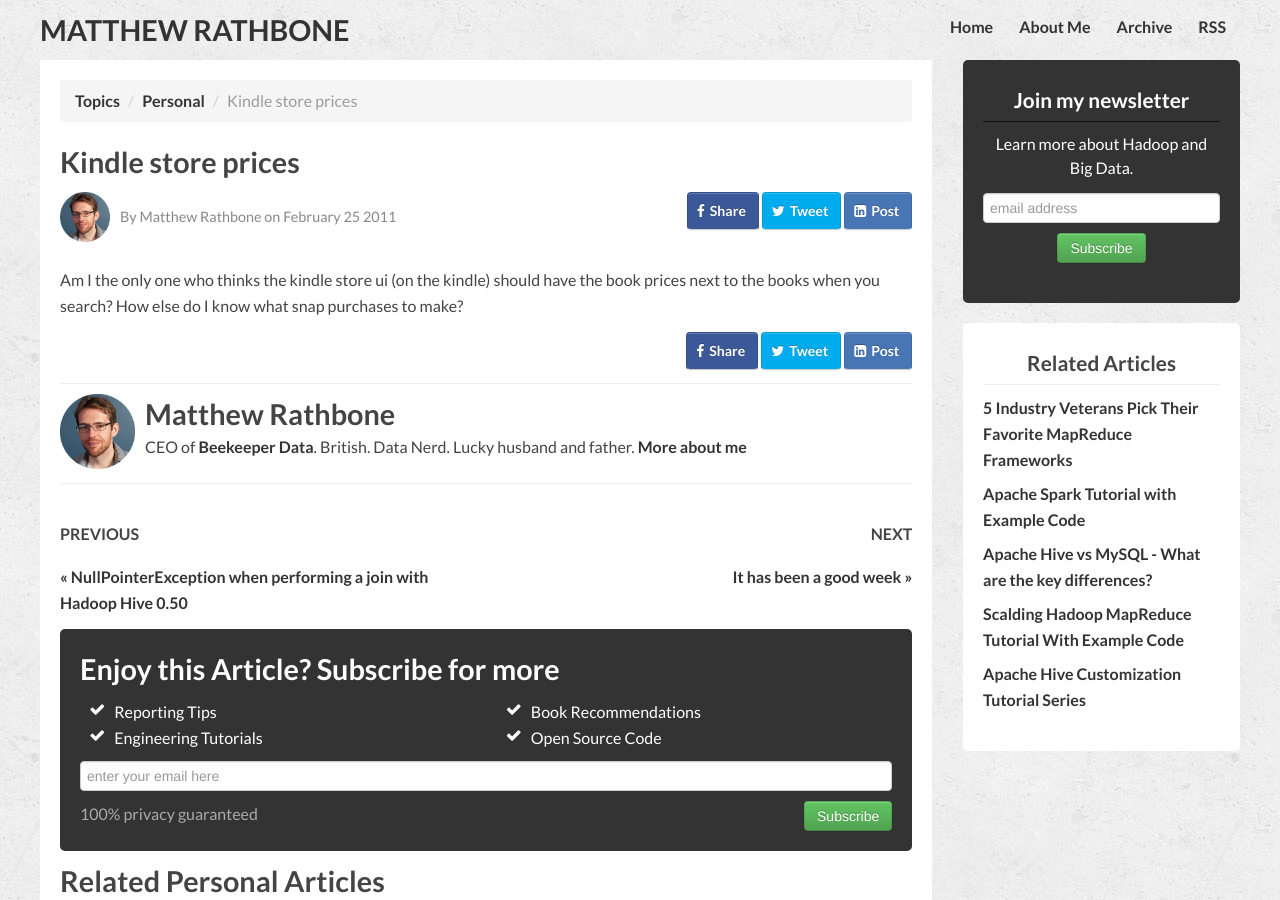
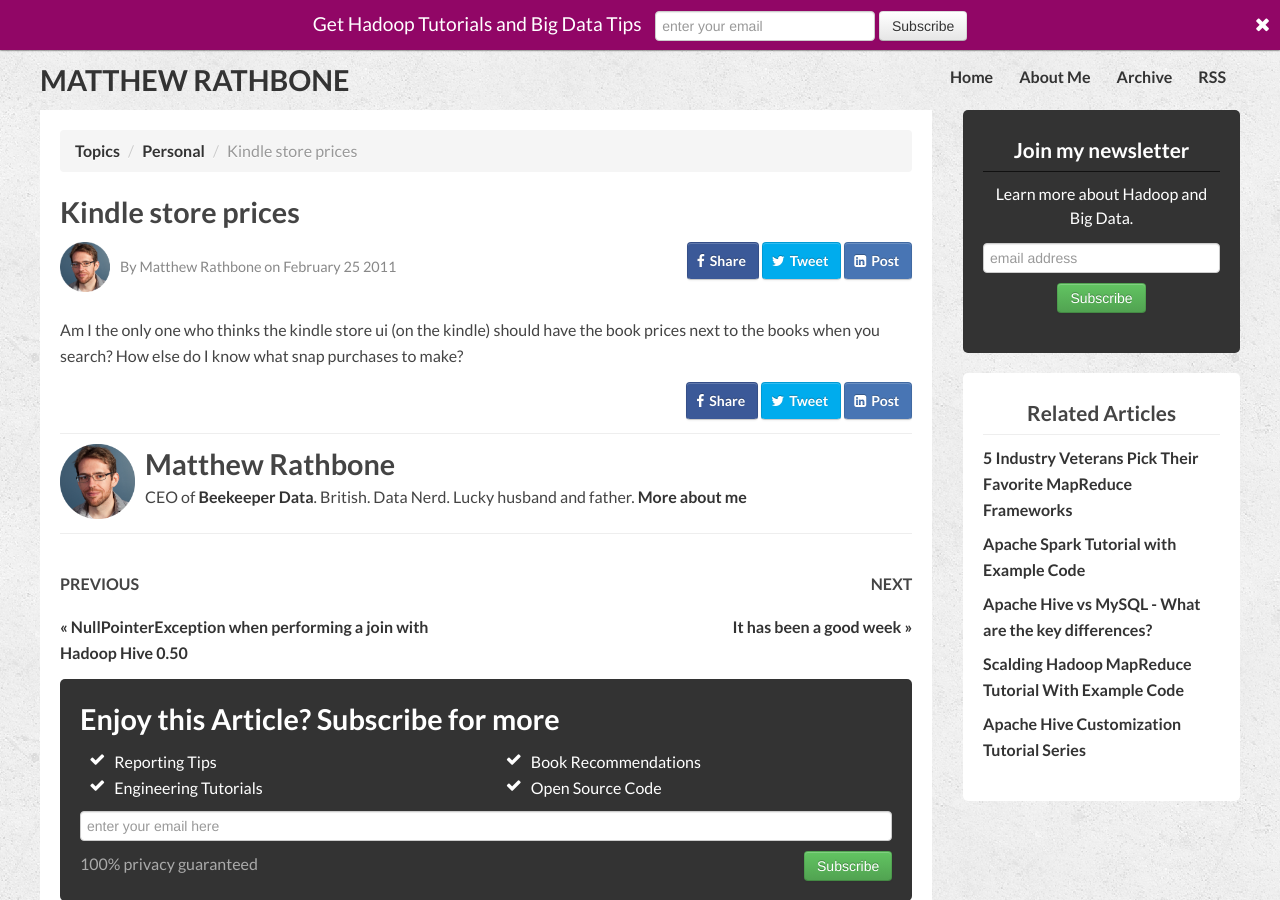
Before and after one commit to rathboma/rathboma.github.com, a Jekyll site: the page built from _posts/tumblr/2011-02-25-kindle-store-prices.html, in a window 1280 px wide and 900 px high. Built offline with Jekyll 4.4.1, drawn with Linux system fonts in a browser that asks for light colours; nearby versions of some CDN libraries; comment, search, counter and statistics services are not loaded; some of the changed lines change nothing that is shown.

Commit message:
experiments => published

```diff
--- a/_includes/_hola-bar.html
+++ b/_includes/_hola-bar.html
@@ -49,20 +49,9 @@
   })
 
 
-  // only show the hola bar to half of my visitors -- AB Testing!
-  $("#hola-bar").easyab({
-    "slot": 3,
-    "scope": 1, // visitor level
-    "name": "hola-bar",
-    "alternatives": [
-      {
-        "alternative": function($this) {
-          setTimeout(showPanel, 3000);
-        }
-      }
-    ]
-  });
-
+  $(document).ready(function(){
+    setTimeout(showPanel, 3000);
+  })
 
 
 
--- a/_layouts/post.html
+++ b/_layouts/post.html
@@ -122,9 +122,10 @@
     <h1>Learn More about Hadoop</h1>
   </div>
   <div class="modal-image">
+    <img src="/img/books.jpg" />
+    <p class="attribution">image by <a href="https://www.flickr.com/photos/96055807@N02/10893926256/">Hung Thai</a></p>
   </div>
   <div class="modal-body">
-
     {% include _newsletter.html source="blog-modal"%}
   </div>
 </div>
@@ -135,26 +136,7 @@
   var _gaq = _gaq || [];
   _gaq.push(['_setPageGroup', 1, 'Blog Post']);
 
-
-
-
   var modal = "#alternativeModal";
-
-  $(".modal-image").easyab({
-    "slot": 4,
-    "scope": 1,
-    "name": "modal-image",
-    "alternatives": [
-      {
-        "alternative": function($this) {
-          $this.append(
-            '<img src="/img/books.jpg" />' +
-            '<p class="attribution">image by <a href="https://www.flickr.com/photos/96055807@N02/10893926256/">Hung Thai</a></p>'
-          );
-        }
-      }
-    ]
-  });
 
 
   // MODAL STUFF
```
